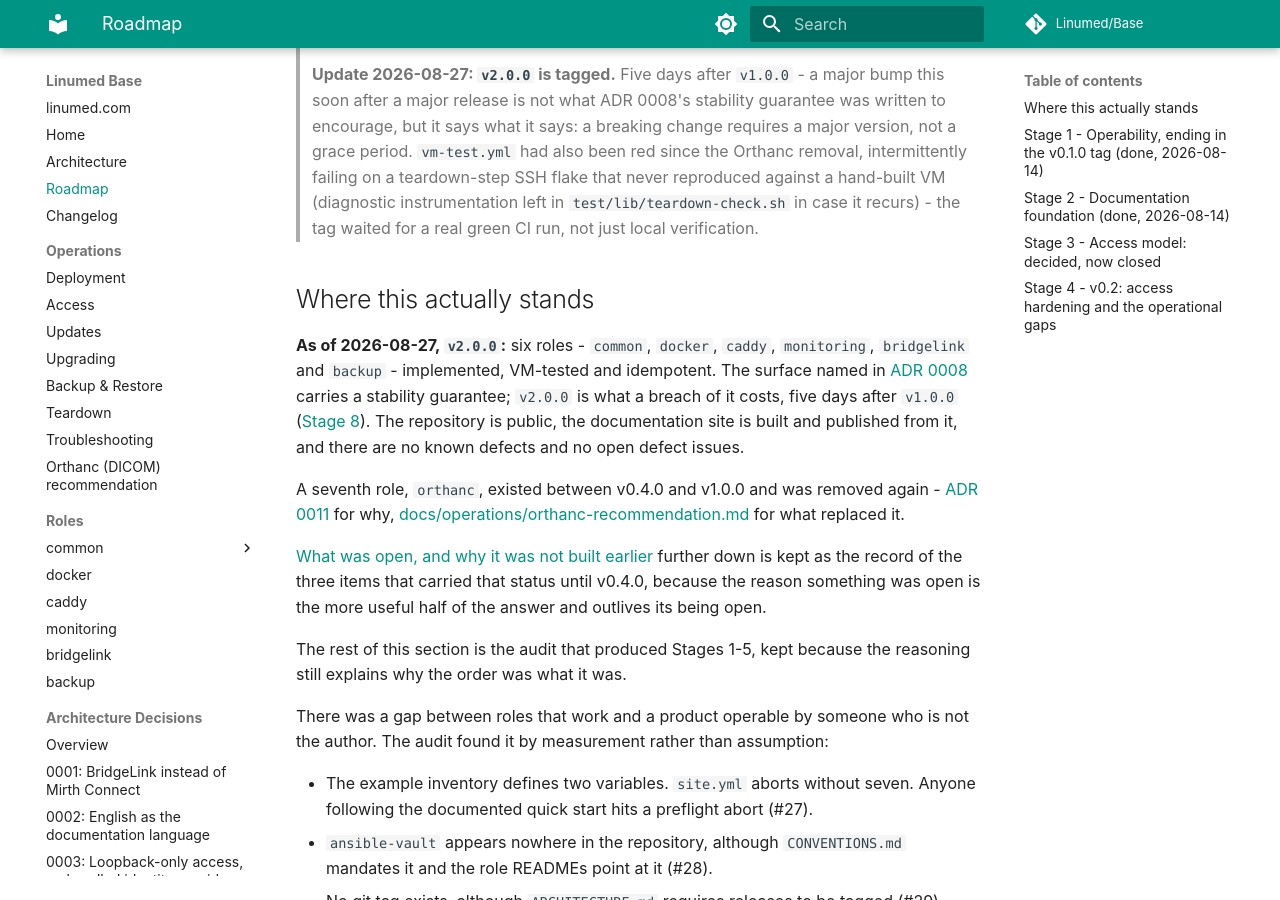
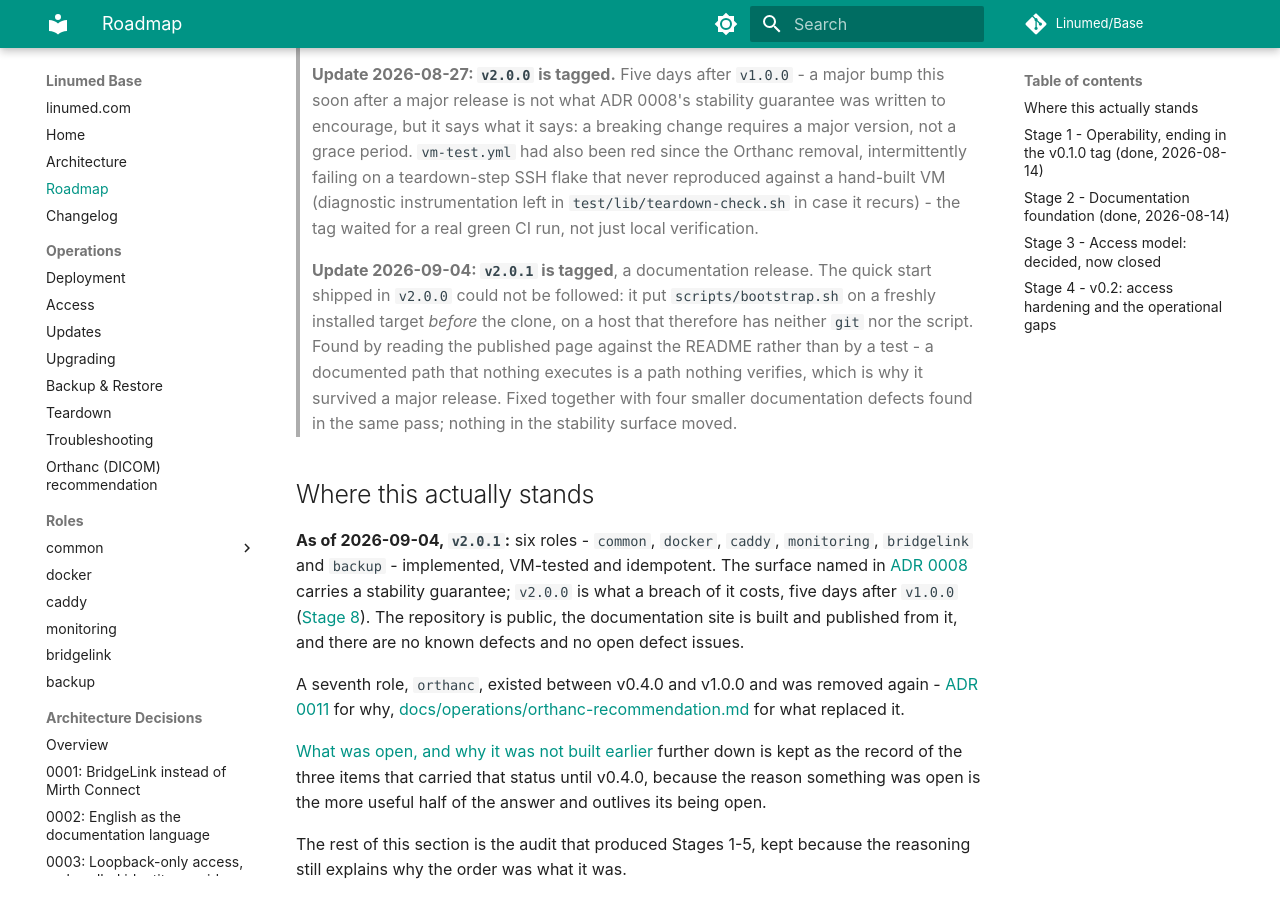
Before and after one commit to Linumed/Base, an MkDocs documentation site: the page built from docs/ROADMAP.md, in a window 1280 px wide and 900 px high, scrolled down 869 px. Built offline with MkDocs 1.6.1 and Material for MkDocs 9.7.7, drawn with Linux system fonts in a browser that asks for light colours; comment, search, counter and statistics services are not loaded; some of the changed text lies outside the part shown.

Commit message:
Docs: Release v2.0.1 vorbereitet
Dokumentations-Release. Keine Rolle, keine Variable, kein Default geändert -
die Stabilitätszusage aus ADR 0008 bleibt unberührt.

Anlass ist, dass der in v2.0.0 ausgelieferte Quick Start nicht befolgbar war:
Er ließ bootstrap.sh auf einem frisch installierten Ziel laufen, bevor
überhaupt geklont wurde - auf einem Host, der damit weder git noch das Skript
hat. Wer der Anleitung von der Release-Seite folgte, kam über Schritt eins
nicht hinaus.

CHANGELOG um die sieben Korrekturen ergänzt, die seit v2.0.0 aufgelaufen und
dort nie eingetragen worden waren. ROADMAP und ARCHITECTURE auf den neuen Stand
gezogen, inklusive der Lehre: Ein dokumentierter Weg, den nichts ausführt, ist
ein Weg, den nichts verifiziert - deshalb hat der Fehler ein Major-Release
überlebt.

Vor dem Tag geprüft: mkdocs build --strict sauber (ein eigener ADR-Link war
zunächst falsch relativiert), ansible-lint 0 Fehler.

```diff
--- a/docs/ROADMAP.md
+++ b/docs/ROADMAP.md
@@ -41,10 +41,18 @@ Written 2026-08-14, after an audit of the repository against its own stated requ
 > failing on a teardown-step SSH flake that never reproduced against a hand-built VM
 > (diagnostic instrumentation left in `test/lib/teardown-check.sh` in case it recurs) -
 > the tag waited for a real green CI run, not just local verification.
+>
+> **Update 2026-09-04: `v2.0.1` is tagged**, a documentation release. The quick start
+> shipped in `v2.0.0` could not be followed: it put `scripts/bootstrap.sh` on a
+> freshly installed target *before* the clone, on a host that therefore has neither `git`
+> nor the script. Found by reading the published page against the README rather than by a
+> test - a documented path that nothing executes is a path nothing verifies, which is why
+> it survived a major release. Fixed together with four smaller documentation defects
+> found in the same pass; nothing in the stability surface moved.
 
 ## Where this actually stands
 
-**As of 2026-08-27, `v2.0.0`:** six roles - `common`, `docker`, `caddy`, `monitoring`,
+**As of 2026-09-04, `v2.0.1`:** six roles - `common`, `docker`, `caddy`, `monitoring`,
 `bridgelink` and `backup` - implemented, VM-tested and idempotent. The surface named in
 [ADR 0008](adr/0008-what-the-v1-0-stability-guarantee-covers.md) carries a stability
 guarantee; `v2.0.0` is what a breach of it costs, five days after `v1.0.0`
@@ -542,7 +550,9 @@ operator could select a subset was ignored. It was found by deploying a subset a
 real VM and noticing a deselected role run anyway - not by reading the code, which had a
 comment confidently asserting the opposite precedence.
 
-**Deliberately still open after v2.0.0:** nothing. The kit has no known defects and no
-open defect issues. From here the work is maintenance: watching pinned images for
-deprecations and licence changes (`scripts/scan-images.py` runs weekly), and whatever
-real use turns up once someone deploys it.
+**Deliberately still open after v2.0.1:** the classpath question in issue #98 - the
+launcher directory that would let FHIR libraries be loaded into the engine is identified
+but not proven with a real class load. Nothing else: no known defects, no open defect
+issues. From here the work is maintenance: watching pinned images for deprecations and
+licence changes (`scripts/scan-images.py` runs weekly), and whatever real use turns up
+once someone deploys it.
```
Also changed, not shown: ARCHITECTURE.md (+5 -0 lines), CHANGELOG.md (+41 -0 lines).
